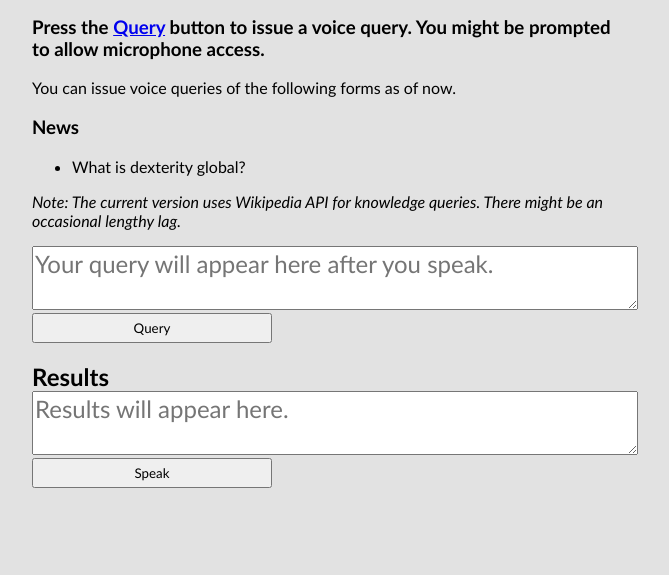
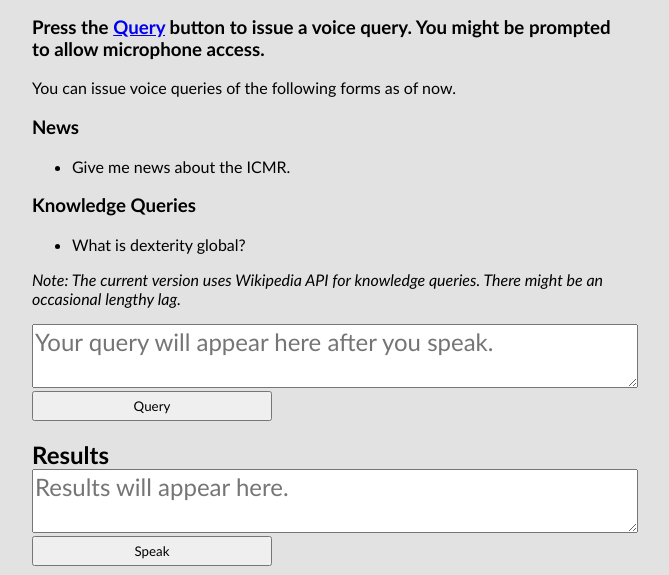
Before and after one commit to ritu01rt/NLP-based-voice-enabled-chatbot, a plain HTML site: page templates/index.html in a window 1280 px wide. Shown: the part 225-800 px from the top of the page, without its empty margins (308-977 px from the left). Drawn offline with nearby package versions, Linux system fonts and the light colour scheme; files whose address does not match are found by name.

Commit message:
Update index.html

```diff
--- a/templates/index.html
+++ b/templates/index.html
@@ -40,7 +40,11 @@
             <p>You can issue voice queries of the following forms as of now.</p>
             <h3>News</h3>
             <ul>
-                <li>What is dexterity global?</li>
+                <li>Give me news about the ICMR.</li>
+            </ul>
+            <h3>Knowledge Queries</h3>
+	    <ul>
+               <li>What is dexterity global?</li>
             </ul>
             <p>
                 <i>
```
